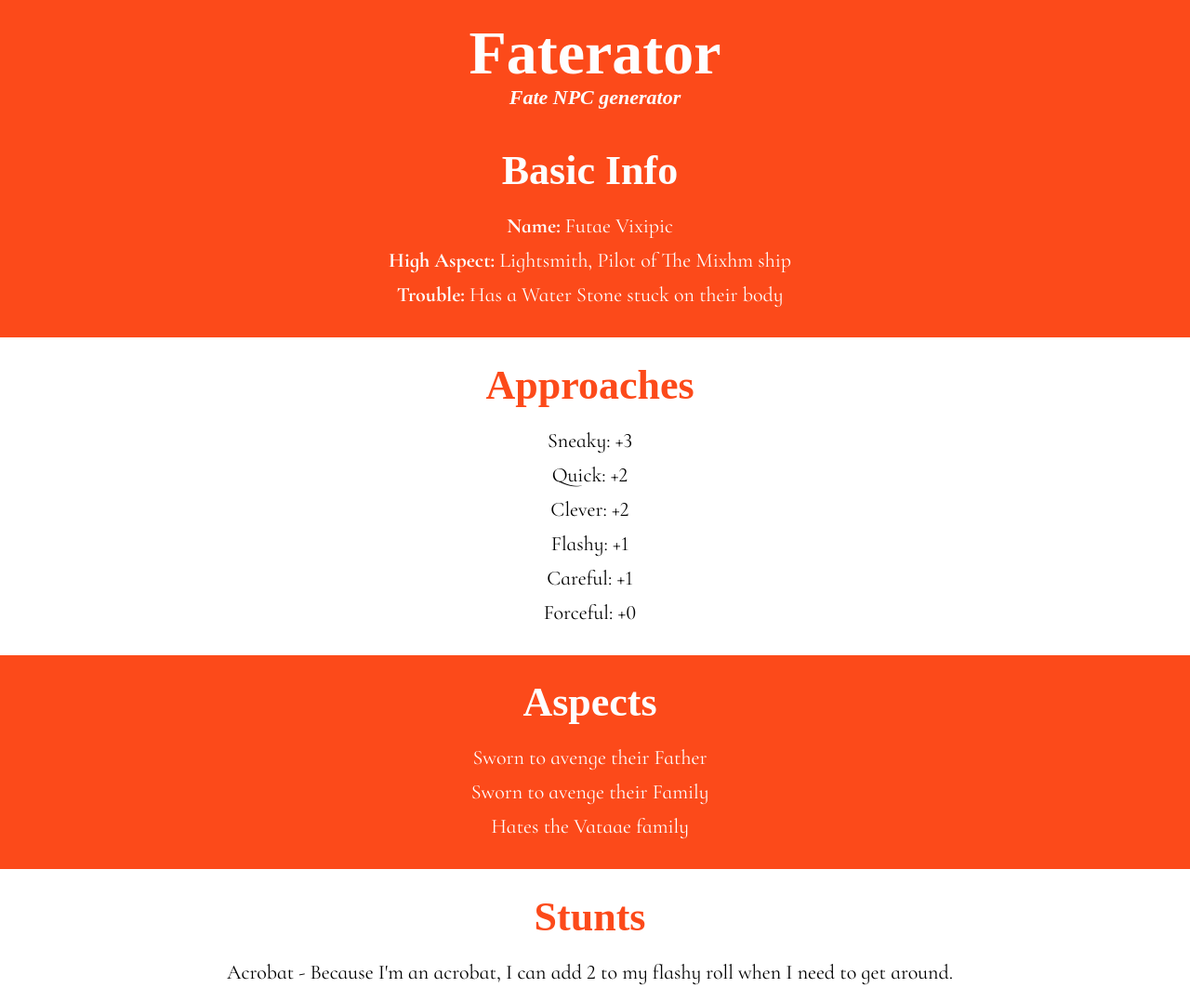
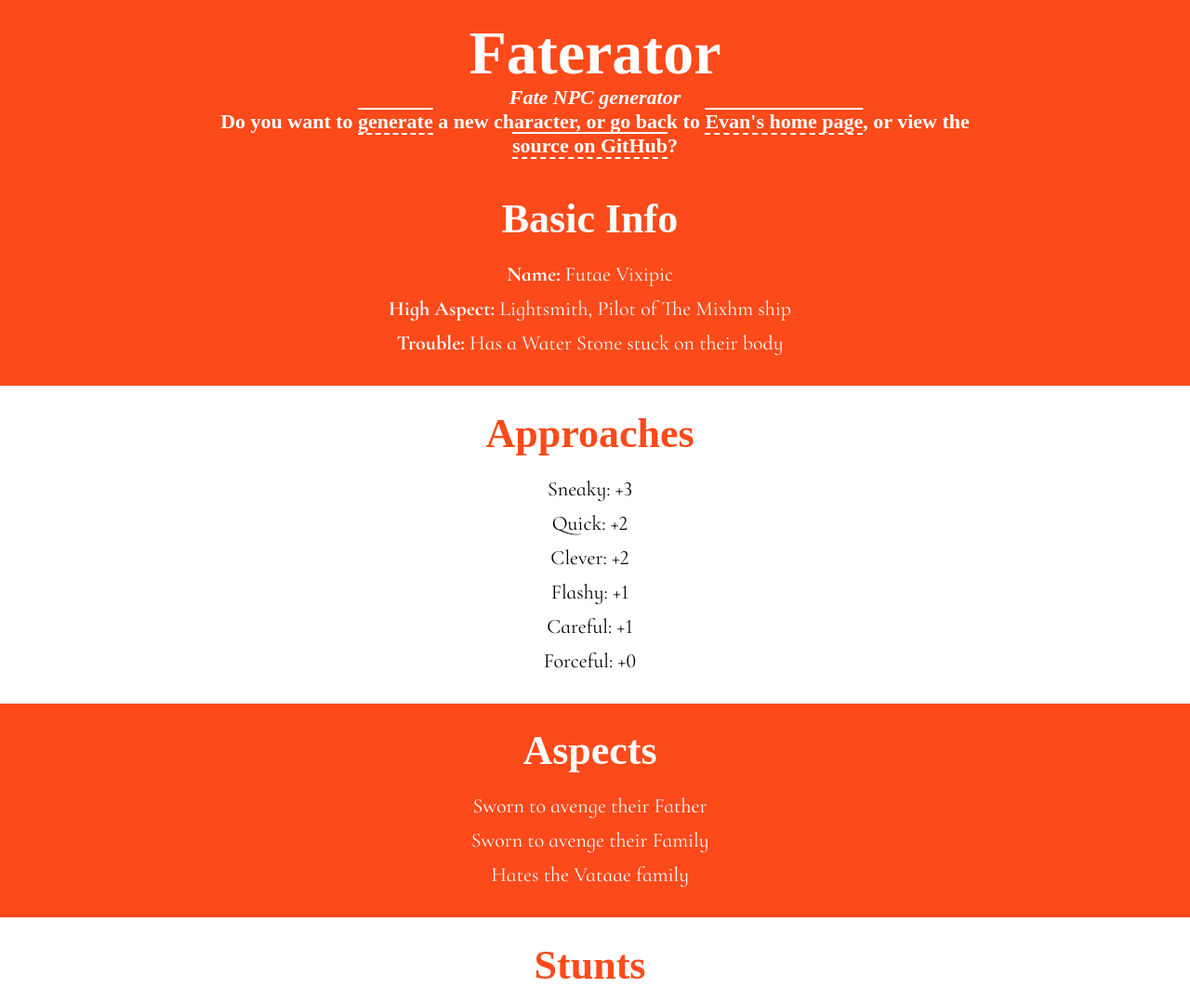
Before and after one commit to evangipson/faterator, a plain HTML site: page index.html in a window 1280 px wide. Shown: the top 1077 px of the page at 93% size. Drawn offline with Linux system fonts and the light colour scheme; a web font is replaced by a local one.

Commit message:
Add links and link style
I’m improving UX by adding a link to regenerate the character, a link
back to my home page, and a link to the source on Github.

```diff
--- a/css/style.css
+++ b/css/style.css
@@ -14,6 +14,17 @@ div {
 p {
   width: 66%;
   margin: 0 auto;
+}
+a {
+    color: white;
+    text-decoration: overline;
+    border-bottom: 2px white dashed;
+    cursor: pointer;
+}
+a:hover {
+    text-decoration: underline;
+    border-bottom: none;
+    border-top: 2px white dashed;
 }
 /* Header and Subtitle Styles */
 h1, .subtitle, h3 {
--- a/index.html
+++ b/index.html
@@ -26,7 +26,10 @@
     </head>
     <body>
         <h1>Faterator</h1>
-        <p class="subtitle"><em>Fate NPC generator</em></p>
+        <div class="subtitle">
+            <p><em>Fate NPC generator</em></p>
+            <p>Do you want to <a href="http://evangipson.com/faterator">generate</a> a new character, or go back to <a href="http://evangipson.com">Evan's home page</a>, or view the <a href="https://github.com/evangipson/faterator">source on GitHub</a>?</p>
+        </div>
         <div class="basic-info">
             <h3>Basic Info</h3>
                 <ul>
```
